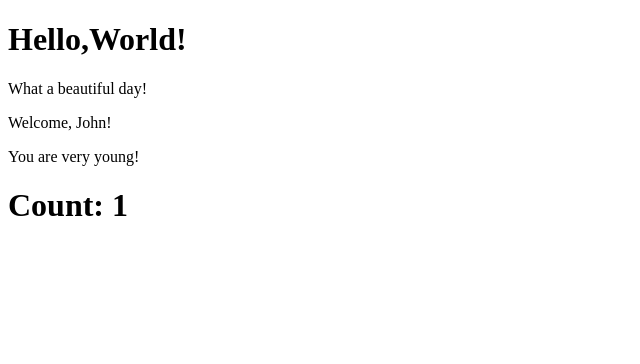
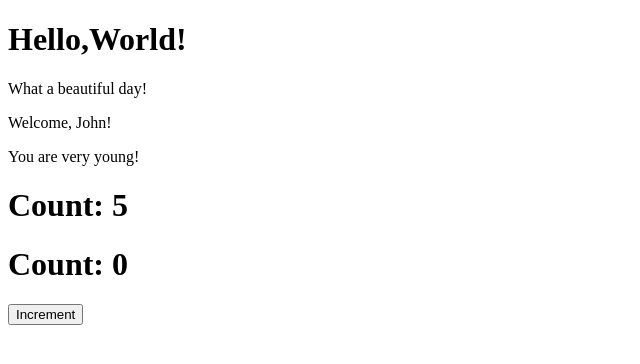
Before and after one commit to CeciliaFabiole/REACT, a React (Create React App) app in the folder react-complete-exercises/: page / in a window 1280 px wide. Shown: the top 364 px of the page, without its empty margins (0-640 px from the left). Built offline with nearby package versions, Linux system fonts and the light colour scheme.

Commit message:
feat: add events-01

```diff
--- a/react-complete-exercises/src/App.js
+++ b/react-complete-exercises/src/App.js
@@ -2,6 +2,7 @@ import React from "react";
 import {Hello} from './Hello'
 import { Welcome } from "./Welcome";
 import { Counter } from "./Counter";
+import { ClickCounter } from "./ClickCounter";
 
 //CLASS COMPONENT
 // export class App extends React.Component {
@@ -23,6 +24,7 @@ export function App(){
             <Hello/>
             <Welcome name={'John'} age={18}/>
             <Counter initialValue={0} incrementInterval={1} incrementAmount={1000}/>
+            <ClickCounter/>
         </div>
     )
 }
--- /dev/null
+++ b/react-complete-exercises/src/ClickCounter.js
@@ -0,0 +1,37 @@
+import React from 'react';
+import { useState } from 'react';
+
+//CLASS COMPONENT
+// export class ClickCounter extends React.Component {
+//     state = {
+//         count : 0,
+//     }
+//     handleCounterIncrement = () => {
+//             this.setState((state) => {
+//                 return {count: state.count + 1}
+//             })
+//     }
+//     render() {
+//         return (
+//             <div>
+//                 <h1>Count: {this.state.count}</h1>
+//                 <button onClick={this.handleCounterIncrement}>Increment</button>
+//             </div>
+//     )}
+// }
+
+//FUNCTION COMPONENT
+export function ClickCounter(){
+    const [counter, setCounter] = useState(0)
+
+    function handleCounterIncrement(){
+        setCounter(() => counter + 1)
+    }
+
+    return (
+        <div>
+            <h1>Count: {counter}</h1>
+            <button onClick={()=>handleCounterIncrement()}>Increment</button>
+        </div>
+    )
+}
--- a/react-complete-exercises/src/Counter.js
+++ b/react-complete-exercises/src/Counter.js
@@ -49,7 +49,7 @@ export function Counter({initialValue, incrementInterval, incrementAmount}){
 
     useEffect(()=>{
         setInterval(()=> setCount(count + incrementInterval), incrementAmount)
-    }, [])
+    }, [count, incrementAmount, incrementInterval])
     //Lo useEffect con il dependency array vuoto, dovrebbe simulare il
     //componentDidMount method che rendrizza una sola volta il mio sideEffect
     //ma non ha lo stesso effetto del classComponent, cosa sbaglio?
```
Also changed, not shown: 1 other file (tests, documents, lock files or other folders).
